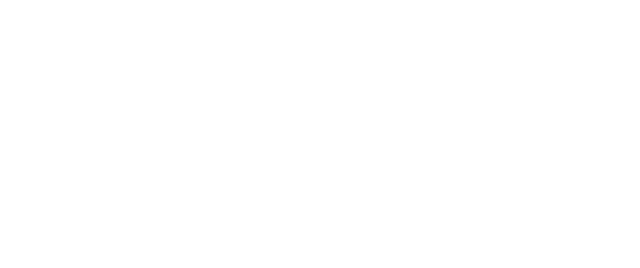
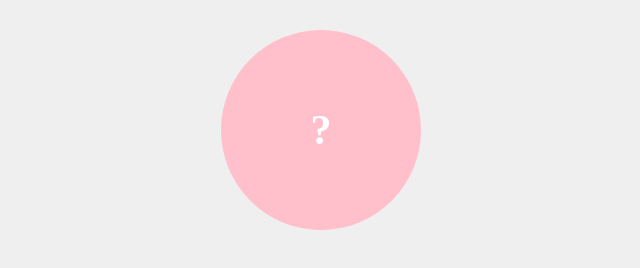
Before and after one commit to watepu/JS-Omikuzi, a plain HTML site: page index.html in a window 1280 px wide. Shown: the whole page, without its empty margins (319-959 px from the left). Drawn offline with Linux system fonts and the light colour scheme.

Commit message:
btn作成

```diff
--- a/css/styles.css
+++ b/css/styles.css
@@ -0,0 +1,16 @@
+body{
+  background: #efefef;
+}
+
+#btn{
+  width: 200px;
+  height: 200px;
+  background-color: pink;
+  border-radius: 50%;
+  margin: 30px auto 0;
+  text-align: center;
+  line-height: 200px;
+  color: white;
+  font-size: 42px;
+  font-weight: bold;
+}
--- a/index.html
+++ b/index.html
@@ -3,7 +3,9 @@
 <head>
   <meta charset="utf-8">
   <title>おみくじ</title>
+  <link rel="stylesheet" href="css/styles.css">
 </head>
 <body>
+  <div id="btn">?</div>
 </body>
 </html>
```
